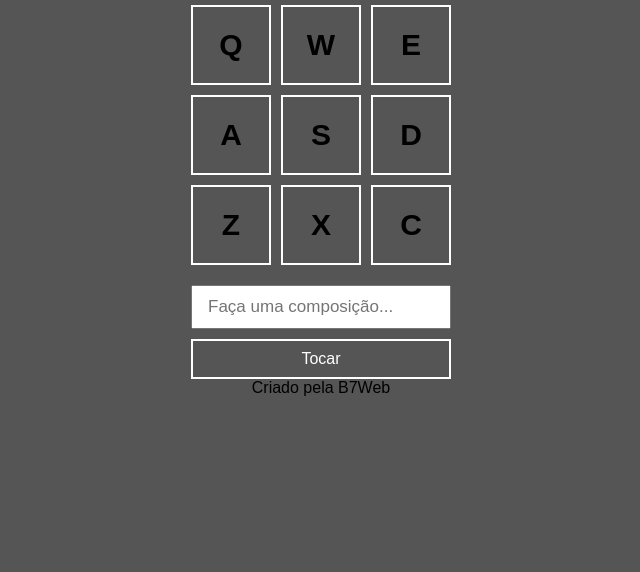
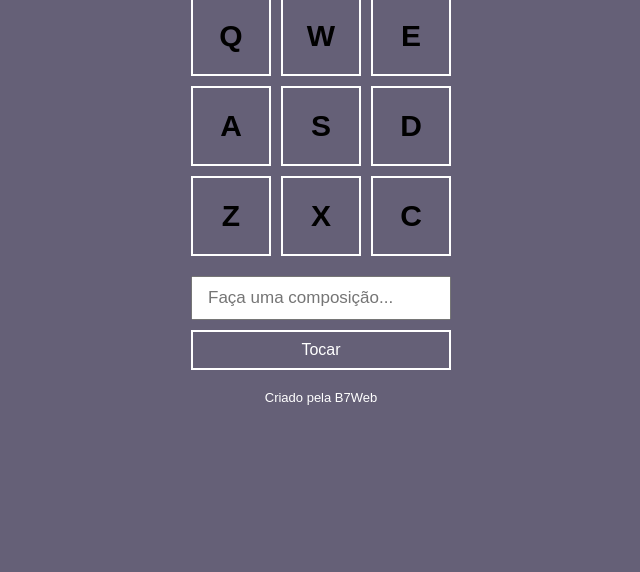
Before and after one commit to ricantony6/bateriia, a plain HTML site: page index.html in a window 1280 px wide. Shown: the part 228-800 px from the top of the page, without its empty margins (319-959 px from the left). Drawn offline with Linux system fonts and the light colour scheme.

Commit message:
posicionando footer

```diff
--- a/style.css
+++ b/style.css
@@ -10,7 +10,7 @@ body {
     flex-direction: column;
     justify-content: center;
     align-items: center;
-    background-color: #555;
+    background-color: #656077;
     font-family: Arial, Helvetica, sans-serif;
 }
 
@@ -37,8 +37,8 @@ h1 {
 }
 
 .key.active {
-    border: 2px solid #FF0;
-    color: #FF0;
+    border: 2px solid #22ac00e7;
+    color: #22ac00e7;
 }
 
 .composer {
@@ -67,3 +67,9 @@ h1 {
 .composer button:hover {
     background-color: rgba(0, 0, 0, 0.2);
 }
+
+footer {
+    margin-top: 20px;
+    color: #fff;
+    font-size: 13px;
+}
```
